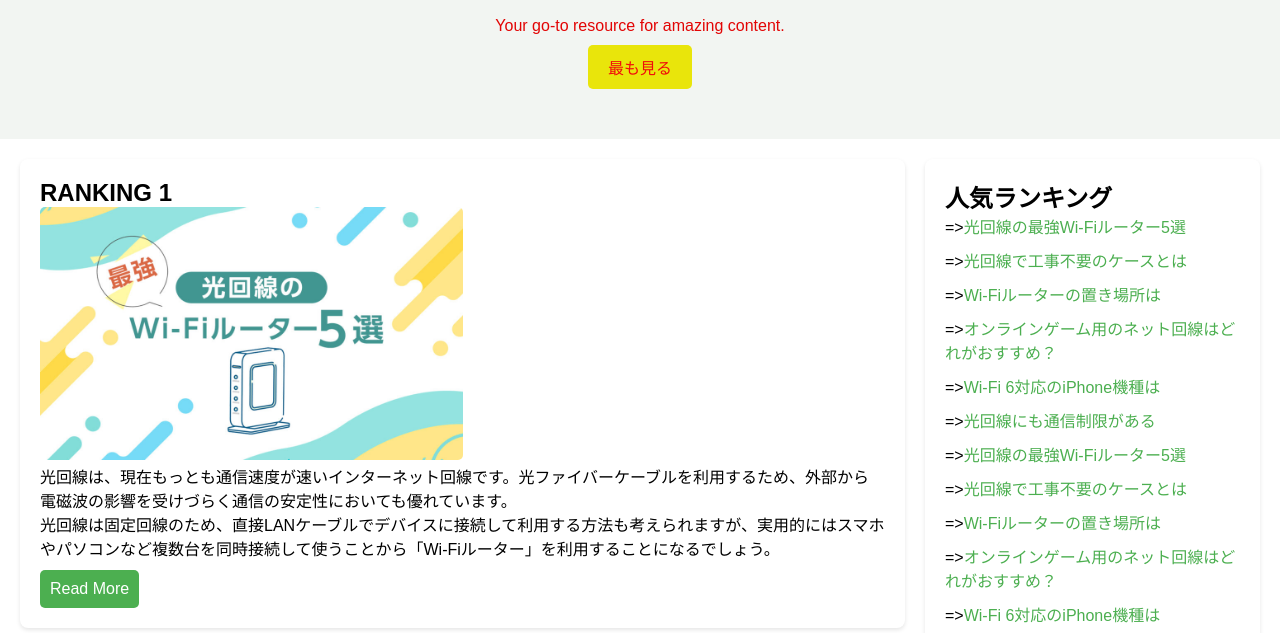
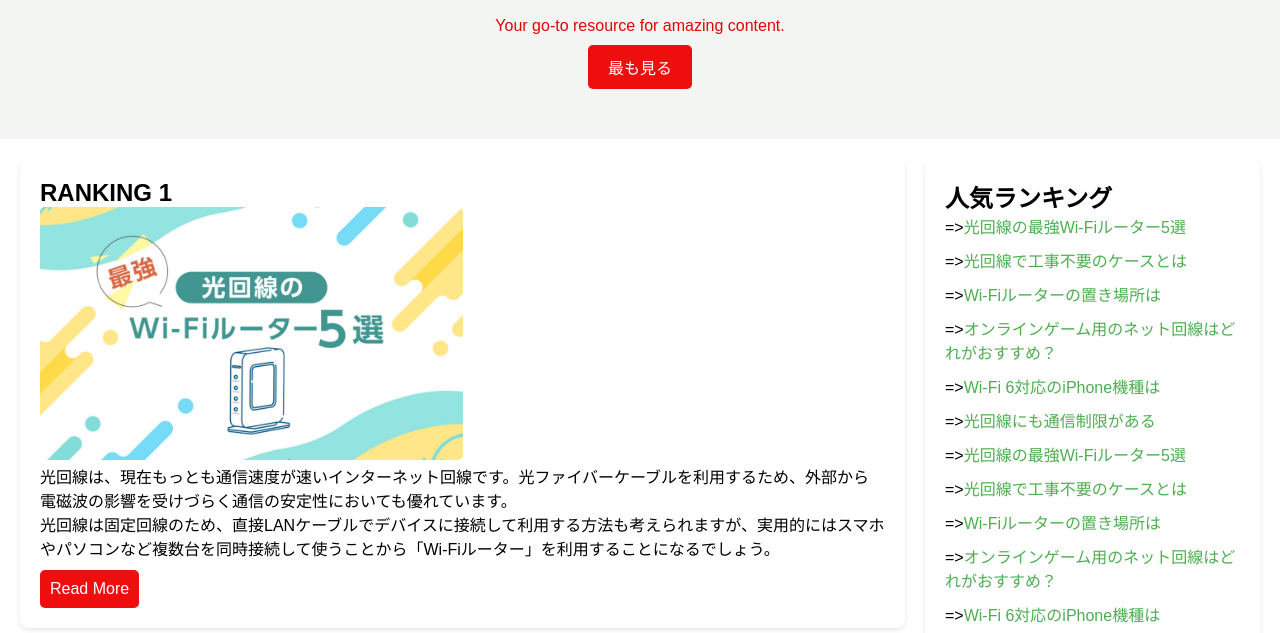
Before and after one commit to robiulislam8726/19-9-website-net, a plain HTML site: page index.html in a window 1280 px wide. Shown: the part 154-787 px from the top of the page. Drawn offline with Linux system fonts and the light colour scheme.

Commit message:
add another section

```diff
--- a/styles/style.css
+++ b/styles/style.css
@@ -87,8 +87,8 @@ body {
 }
 
 .cta-button {
-    background-color: #e9e50b;
-    color: #f10b0b;
+    background-color: #ee0e0e;
+    color: white;
     border: none;
     padding: 10px 20px;
     font-size: 16px;
@@ -214,7 +214,7 @@ body {
 .card-button {
     display: inline-block;
     padding: 10px 15px;
-    background-color: #4CAF50;
+    background-color: #ee0e0e;
     color: white;
     text-decoration: none;
     border-radius: 5px;
@@ -359,7 +359,7 @@ h1 {
     display: inline-block;
     margin-top: 10px;
     padding: 10px 10px;
-    background-color: #4CAF50;
+    background-color: #ee0e0e;
     color: white;
     text-decoration: none;
     border-radius: 5px;
```
